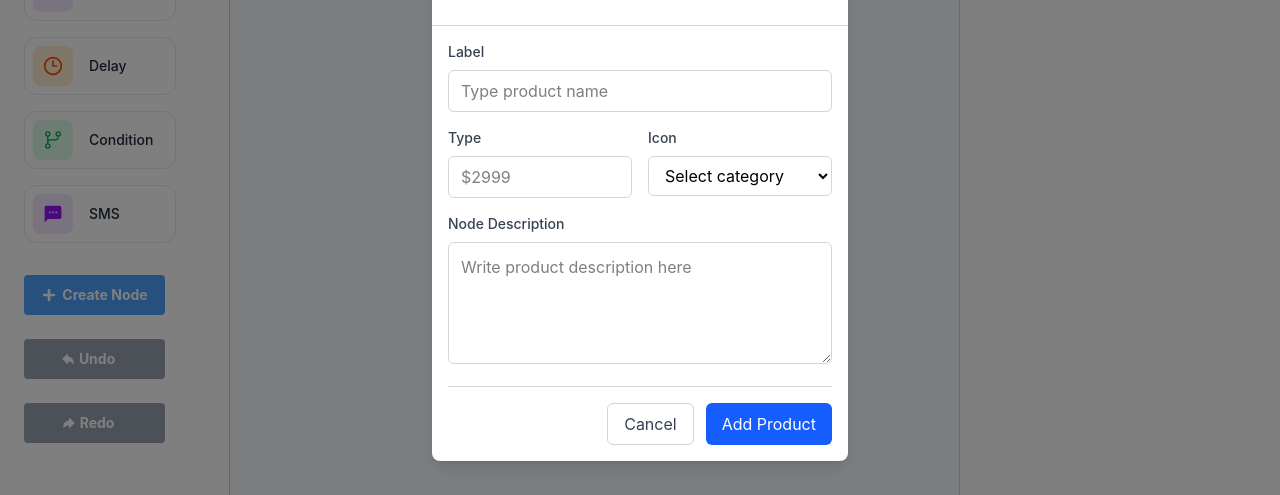
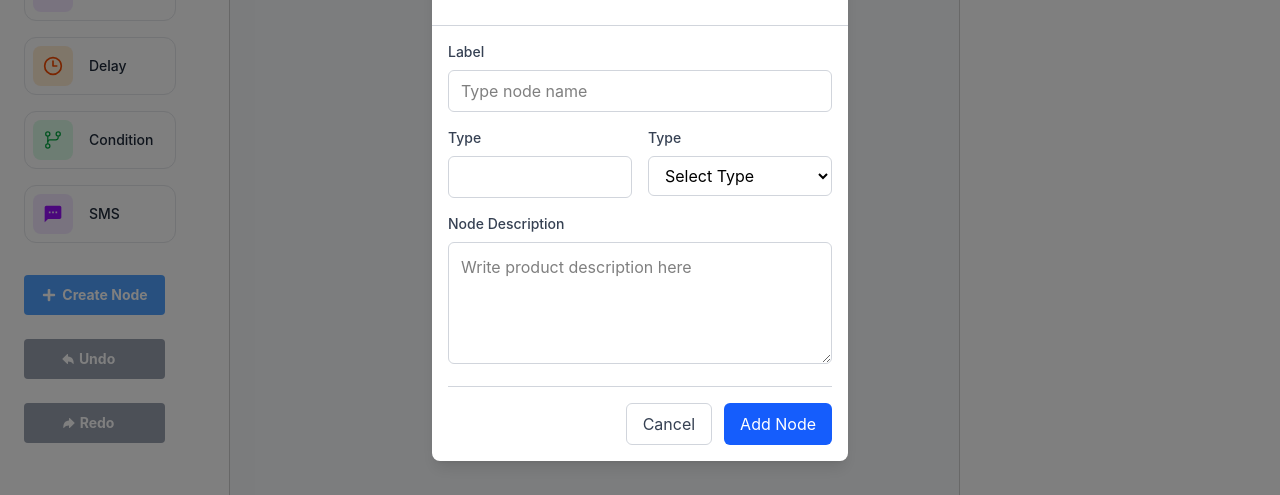
Before and after one commit to Musaib-Naseem/Automation-workflow-builder, a React (Vite) app: page / in a window 1280 px wide. Both pictures are taken after a click on the button "Create Node". Shown: the part 193-688 px from the top of the page. Built offline with nearby package versions, Linux system fonts and the light colour scheme.

Commit message:
feat: add automatic node positioning and edge generation

```diff
--- a/src/Components/InputModal/InputModal.tsx
+++ b/src/Components/InputModal/InputModal.tsx
@@ -1,11 +1,150 @@
-import React from "react";
+import React,{useState} from "react";
 import { useWorkflowStore } from "../../Store/WorkflowStore";
+
+import {
+  MdEmail,
+  MdOutlineSms,
+  MdStorage,
+  MdSecurity,
+} from "react-icons/md";
+
+import {
+  LuClock3,
+  LuFileText,
+  LuDatabase,
+} from "react-icons/lu";
+
+import {
+  GoGitBranch,
+} from "react-icons/go";
+
+import {
+  FaBell,
+  FaGlobe,
+} from "react-icons/fa6";
+
+
 
 const InputModal=()=>{
 
 const isModalOpen = useWorkflowStore((state)=>state.isModalOpen);
 
 const setIsModalOpen = useWorkflowStore((state)=>state.setIsModalOpen);
+
+const edges = useWorkflowStore((state)=>state.edges);
+
+const setEdges = useWorkflowStore((state)=>state.setEdges);
+
+const [inputData,setInputData] = useState({ label:"",type:"",description:""});
+
+console.log(inputData);
+
+const nodes = useWorkflowStore((state)=>state.nodes);
+const setNodes = useWorkflowStore((state)=>state.setNodes);
+
+
+const createNewNode=(e)=>{
+
+e.preventDefault();
+
+const lastNode = nodes[nodes.length-1];
+
+const lastEdge = edges[edges.length-1];
+
+const newNode = {
+
+id:crypto.randomUUID(),
+position:{x:lastNode ? lastNode.position.x == 500 ? 100: lastNode.position.x+200 : 100 ,y:lastNode ? lastNode.position.x === 500 ? lastNode.position.y+100 : lastNode.position.y : 100 },
+data:{
+label:inputData.label,
+type:inputData.type,
+description:inputData.description
+},
+style:{}
+
+}
+
+if(!lastEdge) return;
+
+const newEdgeOne = {
+
+id:`e${lastEdge?.target}-${newNode.id}`,
+source:lastEdge?.target,
+target:newNode.id
+
+}
+
+const UpdatedEdgeAll = [...edges,newEdgeOne]
+
+const updateNodesAll = [...nodes,newNode];
+
+setEdges(UpdatedEdgeAll);
+
+const graph:Record<string,string[]>={}
+
+UpdatedEdgeAll.forEach((edge)=>{
+
+if(!graph[edge.source]){
+
+graph[edge.source] ??= [];
+
+}
+
+graph[edge.source]!.push(edge.target)
+
+});
+
+console.log(graph);
+
+const visited = new Set<string>();
+
+const dfs=(nodeId:string)=>{
+
+visited.add(nodeId);
+
+const neighbours = graph[nodeId] || [];
+
+neighbours.forEach((nextNode)=>{
+
+if(!visited.has(nextNode)){
+
+dfs(nextNode);
+
+}
+
+})
+
+}
+
+dfs("1");
+
+const updateNodes = updateNodesAll.map((node)=>({
+
+...node,
+
+style:{
+
+...node.style,
+backgroundColor:visited.has(node.id)  ? "#DCFCE7" // reachable
+      : "#FEE2E2",
+border:visited.has(node.id)  ? "2px solid green" // reachable
+      : "2px solid red",
+
+}
+
+}));
+
+// console.log(updateNodes);
+
+setNodes(updateNodes);
+
+setIsModalOpen(false);
+
+}
+
+
+
+
 
 return(
 
@@ -46,7 +185,9 @@ isModalOpen && (
           <input
             id="name"
             type="text"
-            placeholder="Type product name"
+            placeholder="Type node name"
+            value={inputData.label}
+            onChange={(e)=>setInputData((prev)=>({ ...prev,label:e.target.value}))}
             className="w-full rounded-md border border-gray-300 px-3 py-2 focus:border-blue-500 focus:outline-none focus:ring-1 focus:ring-blue-500"
           />
         </div>
@@ -63,29 +204,37 @@ isModalOpen && (
 
             <input
               id="price"
-              type="number"
-              placeholder="$2999"
-              className="w-full rounded-md border border-gray-300 px-3 py-2 focus:border-blue-500 focus:outline-none focus:ring-1 focus:ring-blue-500"
+              type="text"
+             className="w-full rounded-md border border-gray-300 px-3 py-2 focus:border-blue-500 focus:outline-none focus:ring-1 focus:ring-blue-500"
             />
           </div>
 
           <div>
             <label
-              htmlFor="category"
+              htmlFor="icon"
               className="mb-2 block text-sm font-medium text-gray-700"
             >
-              Icon
+              Type
+
             </label>
 
             <select
-              id="category"
+              id="icon"
+              value={inputData.icon}
+              onChange={(e)=>setInputData((prev)=>({...prev,type:e.target.value}))}
               className="w-full rounded-md border border-gray-300 px-3 py-2 focus:border-blue-500 focus:outline-none focus:ring-1 focus:ring-blue-500"
             >
-              <option>Select category</option>
-              <option>TV/Monitors</option>
-              <option>PC</option>
-              <option>Gaming/Console</option>
-              <option>Phones</option>
+              <option>Select Type</option>
+              <option value="Email">Email</option>
+              <option value="SMS">SMS</option>
+              <option value="Storage">Storage</option>
+              <option value="Security">Security</option>
+              <option value="Clock">Clock</option>
+              <option value="File">File</option>
+              <option value="Database">Database</option>
+              <option value="Git Branch">Git Branch</option>
+              <option value="Bell">Bell</option>
+
             </select>
           </div>
 
@@ -101,6 +250,8 @@ isModalOpen && (
 
           <textarea
             id="description"
+            value={inputData.description}
+            onChange={(e)=>setInputData((prev)=>({...prev,description:e.target.value}))}
             rows={4}
             placeholder="Write product description here"
             className="w-full rounded-md border border-gray-300 p-3 focus:border-blue-500 focus:outline-none focus:ring-1 focus:ring-blue-500"
@@ -120,9 +271,10 @@ isModalOpen && (
 
           <button
             type="submit"
+            onClick={(e)=>createNewNode(e)}
             className="rounded-md bg-blue-600 px-4 py-2 text-white hover:bg-blue-700 cursor-pointer"
           >
-            Add Product
+            Add Node
           </button>
 
         </div>
--- a/src/Store/WorkflowStore.ts
+++ b/src/Store/WorkflowStore.ts
@@ -20,13 +20,13 @@ target:"3"
 
 },
 
-// {
+{
 
-// id:"e3-1",
-// source:"3",
-// target:"1"
+id:"e3-4",
+source:"3",
+target:"4"
 
-// }
+}
 
 ];
 
@@ -243,7 +243,6 @@ edges:structuredClone(edges)
 
 })
 
-
 },
 
 
--- a/src/Types_ts/ConfigNode.ts
+++ b/src/Types_ts/ConfigNode.ts
@@ -2,6 +2,23 @@ import { MdEmail } from "react-icons/md";
 import { LuClock3 } from "react-icons/lu";
 import { GoGitBranch } from "react-icons/go";
 import { MdSms } from "react-icons/md";
+import {
+
+  MdOutlineSms,
+  MdStorage,
+  MdSecurity,
+} from "react-icons/md";
+
+import {
+  LuFileText,
+  LuDatabase,
+} from "react-icons/lu";
+
+
+import {
+  FaBell,
+  FaGlobe,
+} from "react-icons/fa6";
 
 import type { NodeConfigType } from "./node";
 
@@ -31,13 +48,60 @@ color: "text-green-600",
 
 },
 
-
 "SMS":{
 
 icon: MdSms,
 bg: "bg-purple-100",
 color: "text-purple-600",
 
+},
+
+Storage:{
+
+icon:MdStorage,
+bg: "bg-green-100",
+color: "text-green-600",
+
+},
+
+"Security":{
+
+icon: MdSecurity,
+bg: "bg-yellow-100",
+color: "text-yellow-600",
+
+},
+
+"Clock":{
+
+icon: LuClock3,
+bg: "bg-blue-100",
+color: "text-blue-600",
+
+},
+
+File:{
+
+icon: LuFileText,
+bg: "bg-orange-100",
+color: "text-orange-600",
+
+},
+
+"Database":{
+
+icon: LuDatabase,
+bg: "bg-yellow-100",
+color: "text-yellow-600",
+
+},
+
+"Bell":{
+
+icon: FaBell,
+bg: "bg-orange-100",
+color: "text-orange-600",
+
 }
 
 
```
